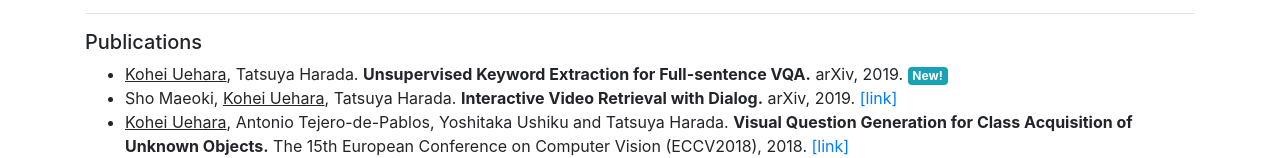
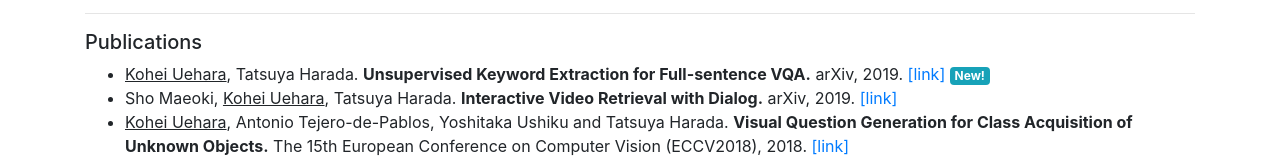
Before and after one commit to uehara-mech/uehara-mech.github.io, a plain HTML site: page index.html in a window 1280 px wide. Shown: the part 301-459 px from the top of the page. Drawn offline with nearby package versions, Linux system fonts and the light colour scheme; a web font is replaced by a local one.

Commit message:
[update] add link for arxiv paper

```diff
--- a/index.html
+++ b/index.html
@@ -51,7 +51,7 @@
         <hr />
         <h5>Publications</h5>
             <ul>
-                <li><u>Kohei Uehara</u>, Tatsuya Harada. <strong>Unsupervised Keyword Extraction for Full-sentence VQA.</strong> arXiv, 2019. <span class="badge badge-info">New!</span></li>
+                <li><u>Kohei Uehara</u>, Tatsuya Harada. <strong>Unsupervised Keyword Extraction for Full-sentence VQA.</strong> arXiv, 2019. <a href="https://arxiv.org/abs/1911.10354">[link]</a> <span class="badge badge-info">New!</span></li>
                 <li>Sho Maeoki, <u>Kohei Uehara</u>, Tatsuya Harada. <strong>Interactive Video Retrieval with Dialog.</strong> arXiv, 2019. <a href="https://arxiv.org/abs/1905.02442">[link]</a></li>
                 <li><u>Kohei Uehara</u>, Antonio Tejero-de-Pablos, Yoshitaka Ushiku and Tatsuya Harada. <strong>Visual Question Generation for Class
                 Acquisition of Unknown Objects.</strong> The 15th European Conference on Computer Vision (ECCV2018), 2018. <a href="https://arxiv.org/abs/1808.01821">[link]</a></li>
```
